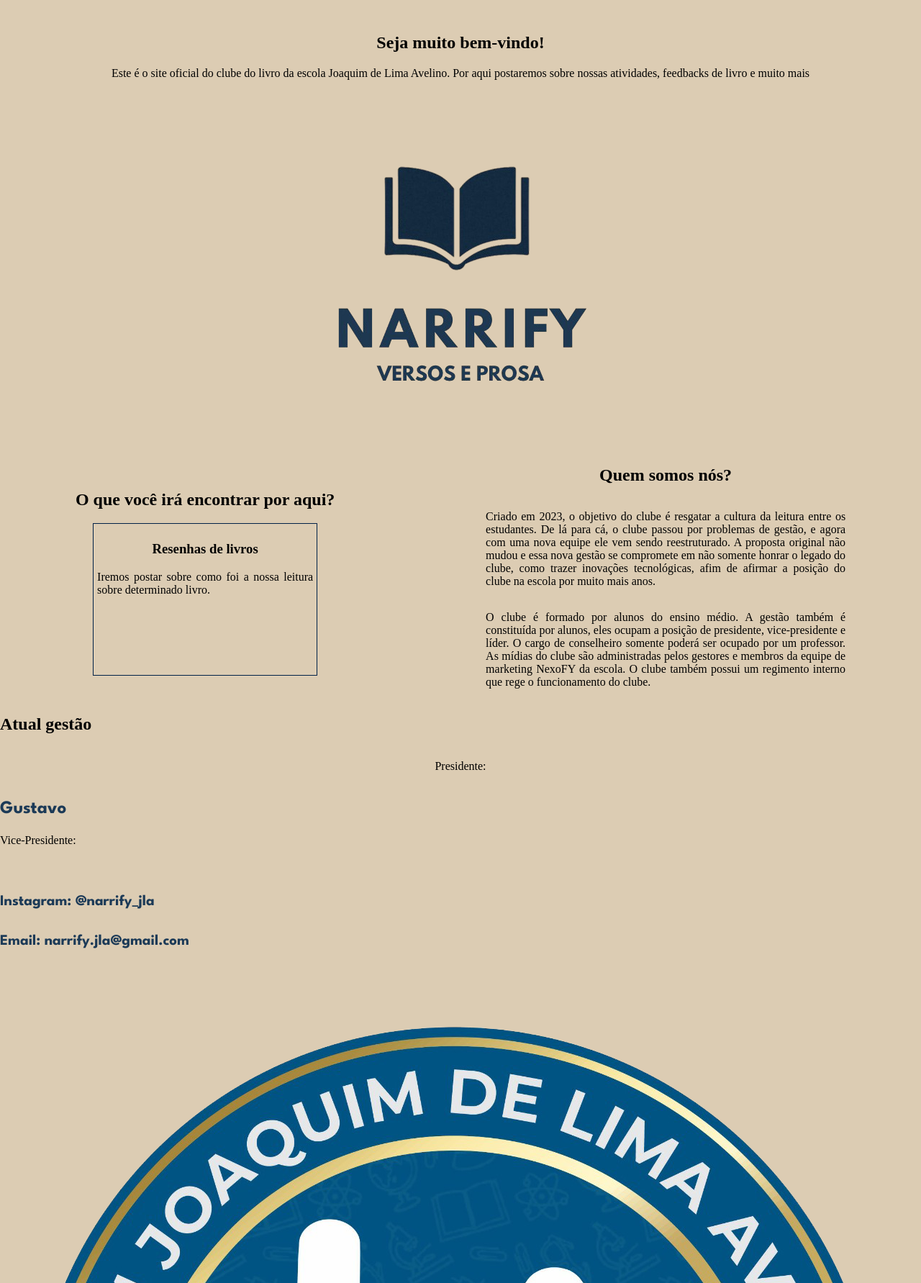
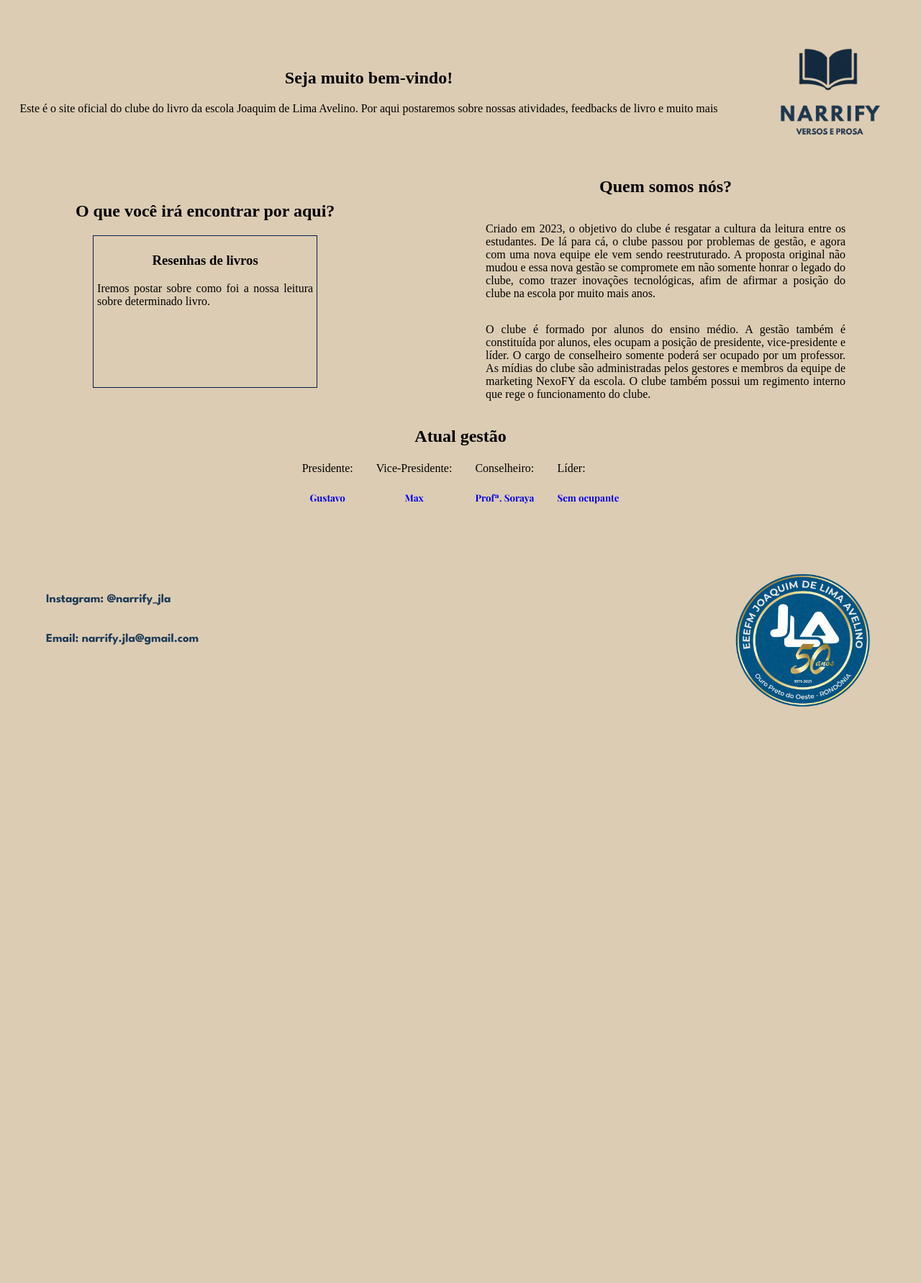
Before and after one commit to Azazel-Admetus/clube_do_livro-JLA, a PHP site: page /html/index.html in a window 1280 px wide. Shown: the part 137-1920 px from the top of the page at 72% size. After the commit the page ends 1119 px from the top, so only its background shows below. Run offline with PHP 8.4, Linux system fonts and the light colour scheme; some web fonts are replaced.

Commit message:
Comecei a estilização do index

```diff
--- a/css/index.css
+++ b/css/index.css
@@ -51,14 +51,14 @@
 
 }
 
-a {
+.link {
     font-family: var(--fontemain);
     text-decoration: none;
     color: var(--color-secondary);
     font-size: 25px;
 }
 
-a:hover {
+.link:hover {
     text-decoration: underline;
 }
 /* estilizando a introducao do site */
@@ -122,15 +122,28 @@
 #admin{
     display: flex;
     flex-direction: column;
-}
-#admin p {
-    display: flex;
-    flex-direction: row;
-    justify-content: center;
     align-items: center;
-    text-align: center;
-    justify-items: center;
 }
 span{
     font-weight: bold;
 }
+#admin a{
+    font-family: var(--fontesecond);
+    text-align: center;
+    text-decoration: none;
+}
+#admin .cargos {
+    display: flex;
+    flex-direction: row;
+    gap: 2rem;
+}
+footer{
+    display: flex;
+    flex-direction: row;
+    justify-content: space-between;
+    margin: 5%;
+}
+img{
+    width: 200px;
+    height: 200px;
+}
--- a/html/index.html
+++ b/html/index.html
@@ -14,11 +14,11 @@
             <nav>
                 <ul>
                     <li>
-                        <a href="login.html">Login</a>
+                        <a class="link" href="login.html">Login</a>
                     </li>
                     <span>|</span>
                     <li>
-                        <a href="cadastro.html">Cadastro</a>
+                        <a class="link" href="cadastro.html">Cadastro</a>
                     </li>
                 </ul>
             </nav>
@@ -47,23 +47,42 @@
         </div>
         <section id="admin">
             <h2 class="titulo"> Atual gestão</h2>
-            <p class="texto">
-                <label for="presidente">Presidente:</label>
-                <a href="https://www.instagram.com/azazel_admetus/">
-                    <h5 id="presidente">Gustavo</h5>
-                </a>
-                <label for="vice">Vice-Presidente:</label>
+            <div class="cargos">
+                <div>
+                    <label for="presidente">Presidente:</label>
+                    <a href="https://www.instagram.com/azazel_admetus/">
+                        <h5 id="presidente">Gustavo</h5>
+                    </a>
+                </div>
+                <div>
+                    <label for="vice">Vice-Presidente:</label>
+                    <a href="https://www.instagram.com/nailliw_morningstar/">
+                        <h5>Max</h5>
+                    </a>
+                </div>
+                <div>
+                    <label for="conselheiro">Conselheiro:</label>
+                    <a href="https://www.instagram.com/soraya.cristina.710/">
+                        <h5>Profª. Soraya</h5>
+                    </a>
+                </div>
+                <div>
+                    <label for="lider">Líder:</label>
+                    <a href="#">
+                        <h5>Sem ocupante</h5>
+                    </a>
+                </div>
 
-            </p>
+            </div>
         </section>
 
         <footer>
             <div>
-                <a href="https://instagram.com/narrify_jla/">
-                    <h5 class="titulo">Instagram: @narrify_jla</h5>
+                <a class="link" href="https://instagram.com/narrify_jla/">
+                    <h6 class="titulo">Instagram: @narrify_jla</h5>
                 </a>
-                <a href="mailto:narrify.jla@gmail.com">
-                    <h5 class="titulo">Email: narrify.jla@gmail.com</h5>
+                <a class="link" href="mailto:narrify.jla@gmail.com">
+                    <h6 class="titulo">Email: narrify.jla@gmail.com</h5>
                 </a>
             </div>
             <img src="../img/LOGO MENOR JLA PNG.png">
```
